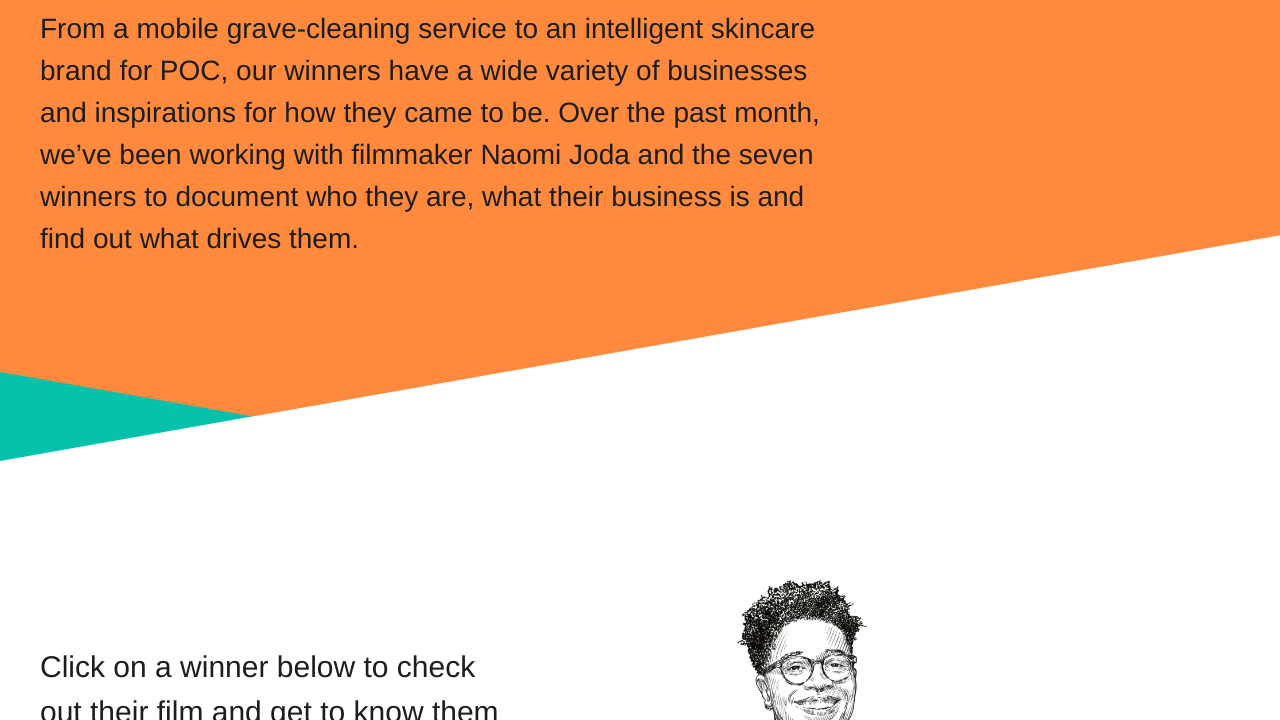
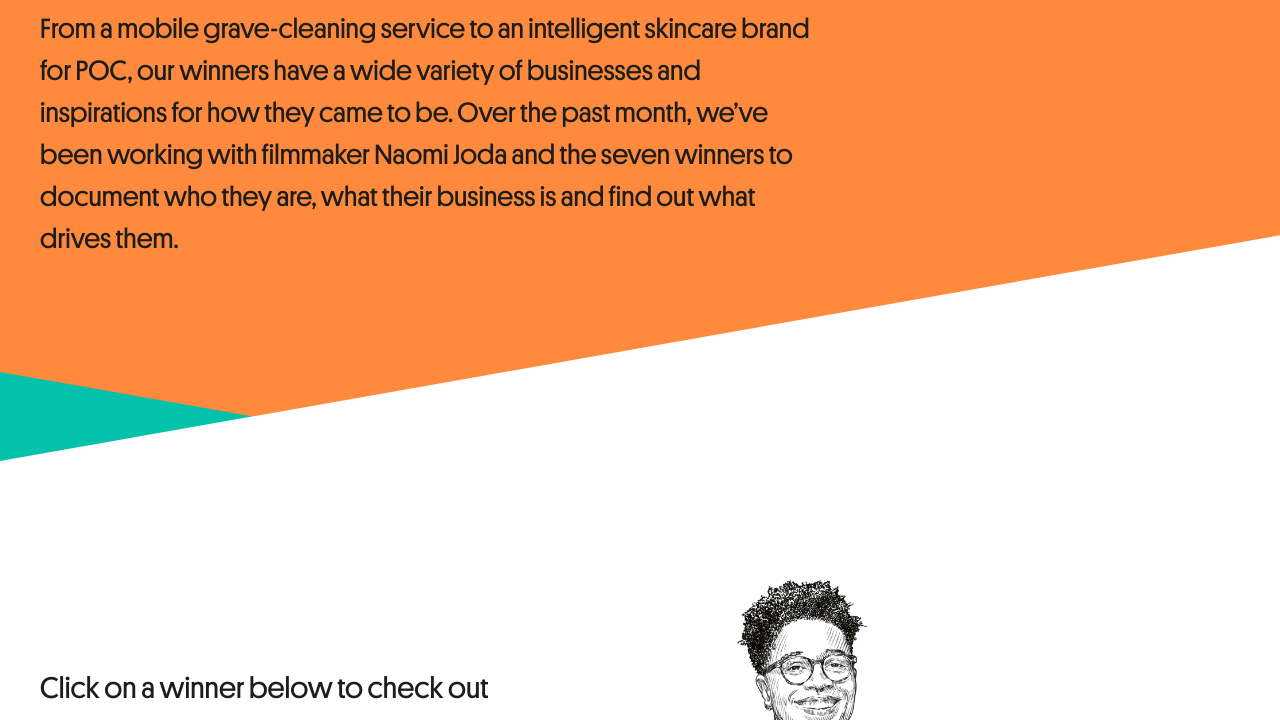
Before and after one commit to MikeDre/freshfund, a Gatsby site: page /winners in a window 1280 px wide. Shown: the part 388-1108 px from the top of the page. Built offline with nearby package versions, Linux system fonts and the light colour scheme; Gatsby itself is replaced by a stand-in of ours.

Commit message:
[main] Fixed font issue, sass file missing from main.scss

```diff
--- a/src/sass/elements/_elements.fonts.scss
+++ b/src/sass/elements/_elements.fonts.scss
@@ -9,7 +9,8 @@
   font-family: 'Platform';
   font-style: normal;
   font-weight: 500;
-  src: url('../../fonts/') format('woff2'), url('../../fonts/Platform-Medium.woff') format('woff');
+  src: url('../fonts/Platform-Medium.woff2') format('woff2'),
+    url('../fonts/Platform-Medium.woff') format('woff');
 }
 
 @font-face {
@@ -17,8 +18,8 @@
   font-family: 'Platform';
   font-style: normal;
   font-weight: bold;
-  src: url('../../fonts/Platform-Bold.woff2') format('woff2'),
-    url('../../fonts/Platform-Bold.woff') format('woff');
+  src: url('../fonts/Platform-Bold.woff2') format('woff2'),
+    url('../fonts/Platform-Bold.woff') format('woff');
 }
 
 @font-face {
@@ -26,6 +27,6 @@
   font-family: 'Platform';
   font-style: normal;
   font-weight: normal;
-  src: url('../../fonts/Platform-Regular.woff2') format('woff2'),
-    url('../../fonts/Platform-Regular.woff') format('woff');
+  src: url('../fonts/Platform-Regular.woff2') format('woff2'),
+    url('../fonts/Platform-Regular.woff') format('woff');
 }
--- a/src/sass/main.scss
+++ b/src/sass/main.scss
@@ -7,6 +7,7 @@
 // GENERIC
 
 // ELEMENTS
+@import 'elements/elements.fonts';
 @import 'elements/elements.page';
 
 // COMPONENTS
```
Also changed, not shown: 2 other files.
